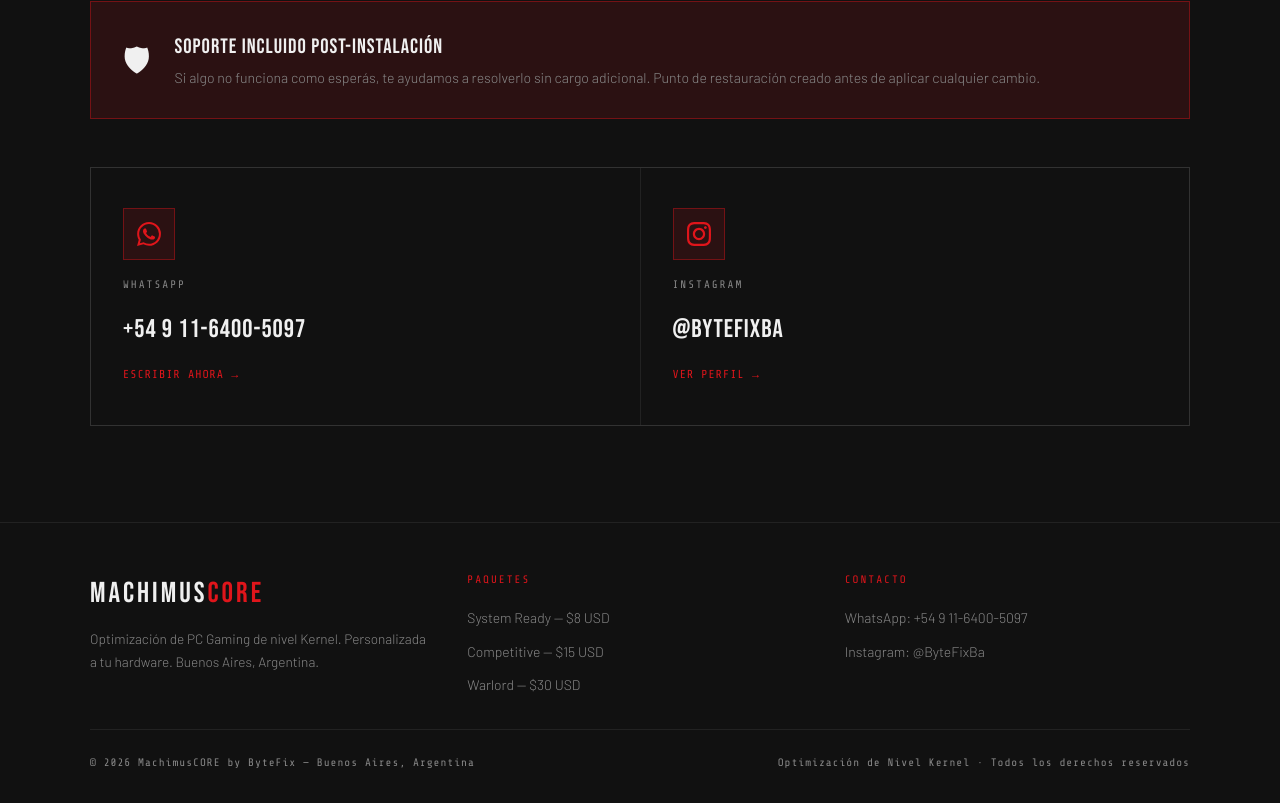
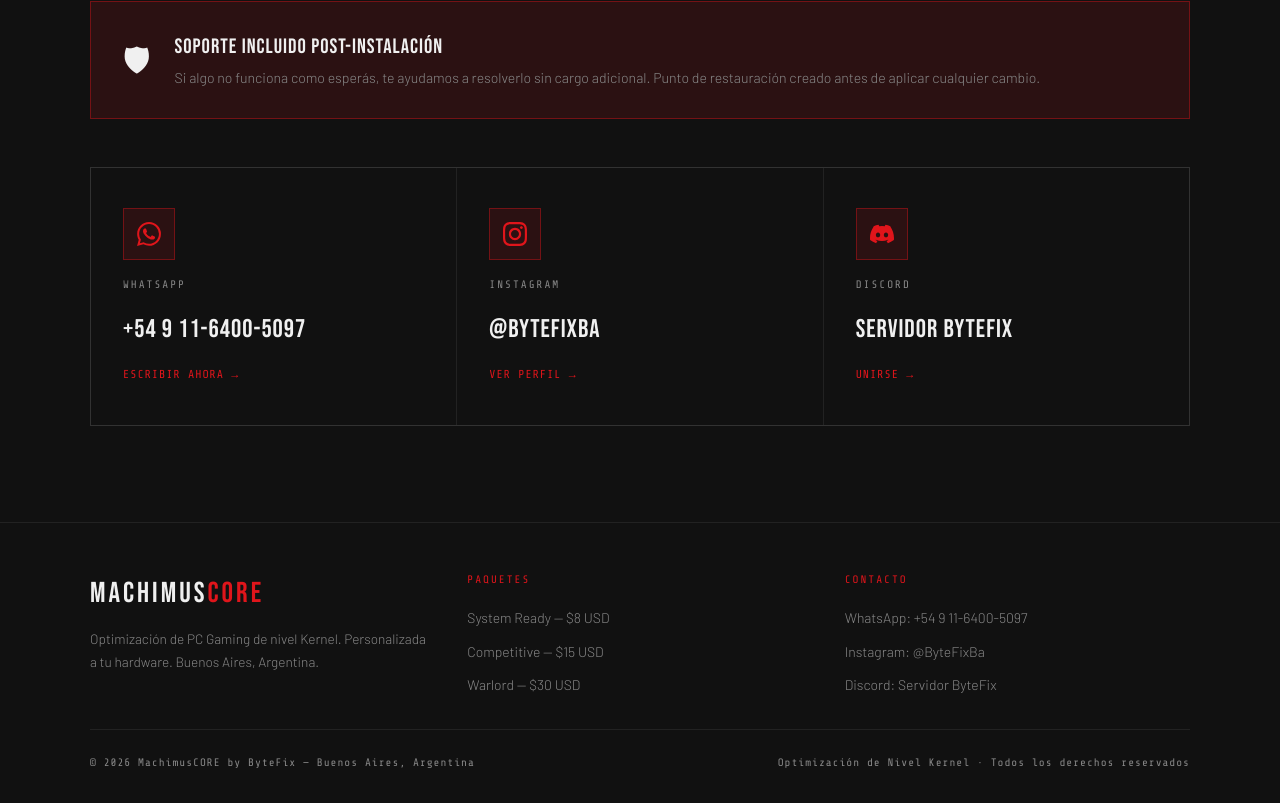
Before and after one commit to ImMinato/bytefix-site, a plain HTML site: page index.html in a window 1280 px wide. Shown: the part 6556-7359 px from the top of the page. Drawn offline with nearby package versions, Linux system fonts and the light colour scheme.

Commit message:
Agrego Discord

```diff
--- a/index.html
+++ b/index.html
@@ -162,7 +162,8 @@
 
   /* CONTACTO */
   #contacto { background: var(--surface); }
-  .contact-grid { display: grid; grid-template-columns: 1fr 1fr; gap: 1px; background: var(--border); border: 1px solid var(--border); }
+  .contact-grid { display: grid; grid-template-columns: 1fr 1fr 1fr; gap: 1px; background: var(--border); border: 1px solid var(--border); }
+  @media(max-width:860px){ .contact-grid { grid-template-columns: 1fr 1fr; } }
   @media(max-width:680px){ .contact-grid { grid-template-columns: 1fr; } }
   .contact-card { background: var(--surface); padding: 2.5rem 2rem; display: flex; flex-direction: column; align-items: flex-start; gap: 1rem; text-decoration: none; transition: background 0.2s; }
   .contact-card:hover { background: var(--surface2); }
@@ -579,6 +580,14 @@
         <div class="contact-value">@ByteFixBa</div>
         <div class="contact-action">Ver perfil →</div>
       </a>
+      <a href="https://discord.gg/F5vsm74aQK" class="contact-card" target="_blank">
+        <div class="contact-icon">
+          <svg viewBox="0 0 24 24" xmlns="http://www.w3.org/2000/svg"><path d="M20.317 4.37a19.791 19.791 0 0 0-4.885-1.515.074.074 0 0 0-.079.037c-.21.375-.444.864-.608 1.25a18.27 18.27 0 0 0-5.487 0 12.64 12.64 0 0 0-.617-1.25.077.077 0 0 0-.079-.037A19.736 19.736 0 0 0 3.677 4.37a.07.07 0 0 0-.032.027C.533 9.046-.32 13.58.099 18.057.1 18.079.11 18.1.128 18.114a19.9 19.9 0 0 0 5.993 3.03.078.078 0 0 0 .084-.028 14.09 14.09 0 0 0 1.226-1.994.076.076 0 0 0-.041-.106 13.107 13.107 0 0 1-1.872-.892.077.077 0 0 1-.008-.128 10.2 10.2 0 0 0 .372-.292.074.074 0 0 1 .077-.01c3.928 1.793 8.18 1.793 12.062 0a.074.074 0 0 1 .078.01c.12.098.246.198.373.292a.077.077 0 0 1-.006.127 12.299 12.299 0 0 1-1.873.892.077.077 0 0 0-.041.107c.36.698.772 1.362 1.225 1.993a.076.076 0 0 0 .084.028 19.839 19.839 0 0 0 6.002-3.03.077.077 0 0 0 .032-.054c.5-5.177-.838-9.674-3.549-13.66a.061.061 0 0 0-.031-.03zM8.02 15.33c-1.183 0-2.157-1.085-2.157-2.419 0-1.333.956-2.419 2.157-2.419 1.21 0 2.176 1.096 2.157 2.42 0 1.333-.956 2.418-2.157 2.418zm7.975 0c-1.183 0-2.157-1.085-2.157-2.419 0-1.333.955-2.419 2.157-2.419 1.21 0 2.176 1.096 2.157 2.42 0 1.333-.946 2.418-2.157 2.418z"/></svg>
+        </div>
+        <div class="contact-label">Discord</div>
+        <div class="contact-value">Servidor ByteFix</div>
+        <div class="contact-action">Unirse →</div>
+      </a>
     </div>
   </div>
 </section>
@@ -603,6 +612,7 @@
       <ul class="footer-links">
         <li><a href="https://wa.me/5491164005097" target="_blank">WhatsApp: +54 9 11-6400-5097</a></li>
         <li><a href="https://instagram.com/ByteFixBa" target="_blank">Instagram: @ByteFixBa</a></li>
+        <li><a href="https://discord.gg/F5vsm74aQK" target="_blank">Discord: Servidor ByteFix</a></li>
       </ul>
     </div>
   </div>
```
